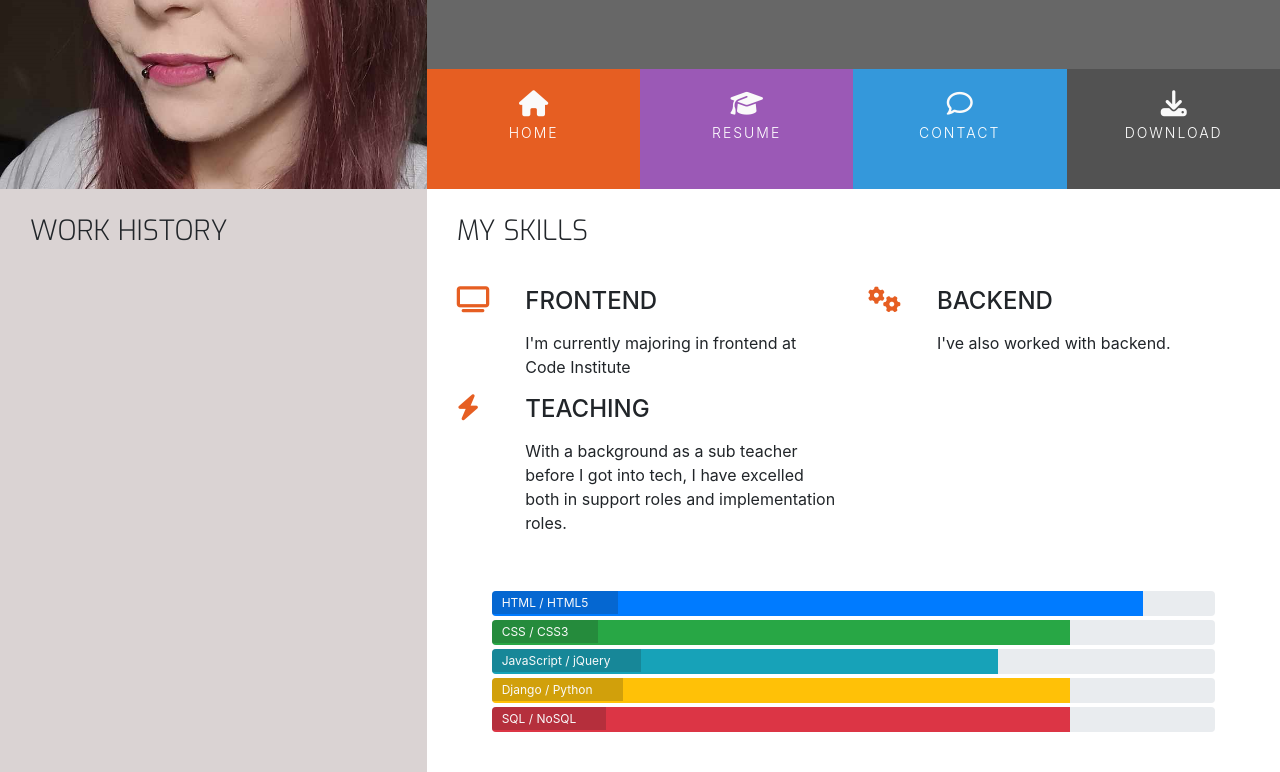
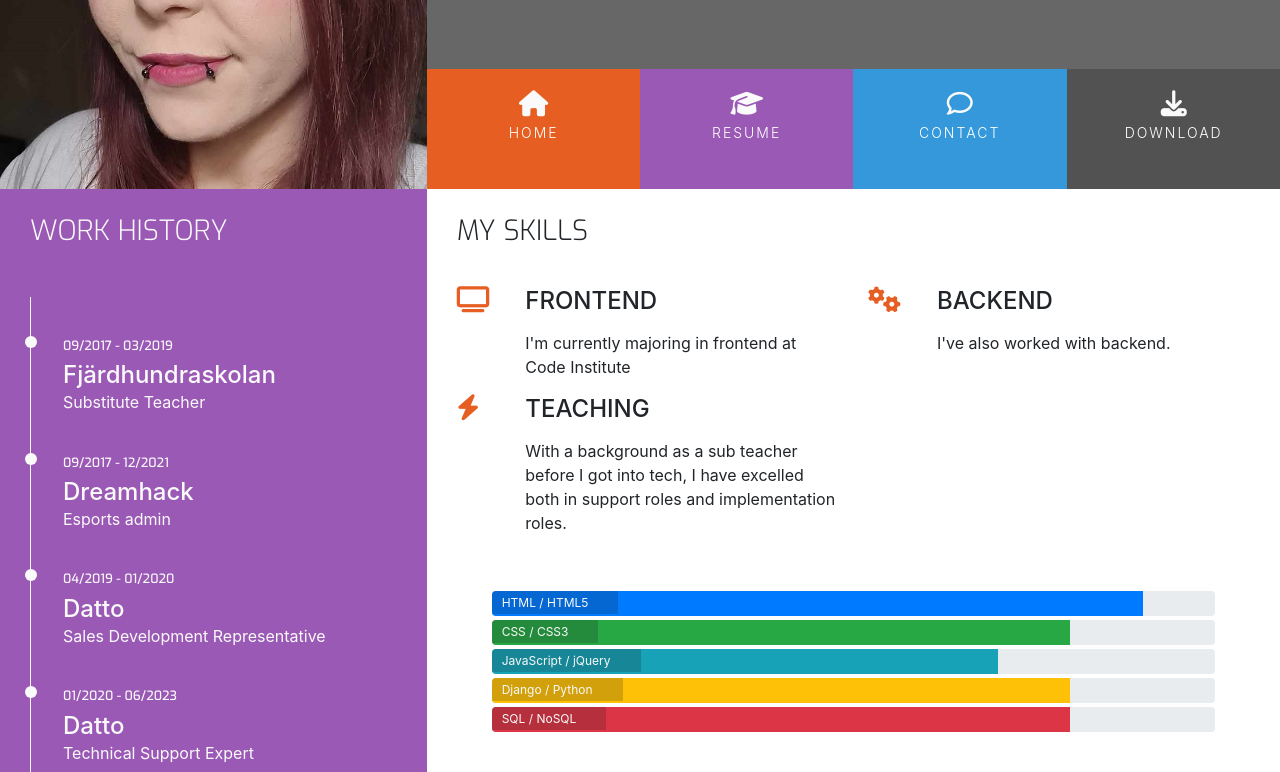
Before and after one commit to Jikazu/resume, a plain HTML site: page resume.html in a window 1280 px wide. Shown: the part 180-952 px from the top of the page. Drawn offline with nearby package versions, Linux system fonts and the light colour scheme.

Commit message:
added resume html content

```diff
--- a/assets/css/style.css
+++ b/assets/css/style.css
@@ -10,6 +10,10 @@
 
 .bg-color-personal-info {
     background-color: #dad3d3;
+}
+
+.bg-color-work-history {
+    background-color: #9b59b6;
 }
 
 .ui-menu-color-home {
@@ -61,6 +65,7 @@ h4 {
     float: none;
 }
 
+.history-heading,
 .section-heading {
     font-family: "Exo", sans-serif;
     font-weight: 300;
@@ -278,3 +283,51 @@ footer {
 .progress-section {
     margin: 40px 20px;
 }
+
+/* --------------------------------- work history*/
+
+.history-heading {
+    color: #fafafa;
+    margin-bottom: 50px;
+}
+
+.timeline-item {
+    padding: 4em 2em 0em 2em;
+    position: relative;
+    color: #fafafa;
+    border-left: 1px solid;
+}
+
+.timeline-item p {
+    padding: 0;
+    margin: 0;
+}
+
+.timeline-item:before {
+    content: attr(data-dates);
+    position: absolute;
+    left: 2.5em;
+    top: 3em;
+    display: block;
+    font-family: "Exo", sans-serif;
+    font-weight: 500;
+    font-size: 0.8em;
+    padding: 0;
+    margin: 0;
+}
+
+.timeline-item:after {
+    width: 12px;
+    height: 12px;
+    display: block;
+    top: 2.4em;
+    position: absolute;
+    left: -6px;
+    border-radius: 12px;
+    content: '';
+    background: #fafafa;
+}
+
+.history-items {
+    margin-bottom: 30px;
+}
--- a/resume.html
+++ b/resume.html
@@ -45,15 +45,37 @@
     </header>
     <section class="container-fluid">
         <div class="row">
-            <div class="col-md-4 bg-color-personal-info section-column">
+            <div class="col-md-4 bg-color-work-history section-column">
                 <div class="row">
                     <div class="col-12">
-                        <h3 class="section-heading uppercase">
+                        <h3 class="history-heading uppercase">
                             Work History
                         </h3>
                     </div>
                 </div>
+                <div class="history-items">
+                <div class="timeline-item" data-dates="09/2017 - 03/2019">
+                    <h4>Fjärdhundraskolan</h4>
+                    <p>Substitute Teacher</p>
                 </div>
+                <div class="timeline-item" data-dates="09/2017 - 12/2021">
+                    <h4>Dreamhack</h4>
+                    <p>Esports admin</p>
+                </div>
+                <div class="timeline-item" data-dates="04/2019 - 01/2020">
+                    <h4>Datto</h4>
+                    <p>Sales Development Representative</p>
+                </div>
+                <div class="timeline-item" data-dates="01/2020 - 06/2023">
+                    <h4>Datto</h4>
+                    <p>Technical Support Expert</p>
+                </div>
+                <div class="timeline-item" data-dates="06/2023 - Ongoing">
+                    <h4>Datto</h4>
+                    <p>Service Consultant</p>
+                </div>
+                </div>
+            </div>
             <div class="col-md-8 bg-color-three-reasons section-column">
                 <div class="row">
                     <div class="col">
```
